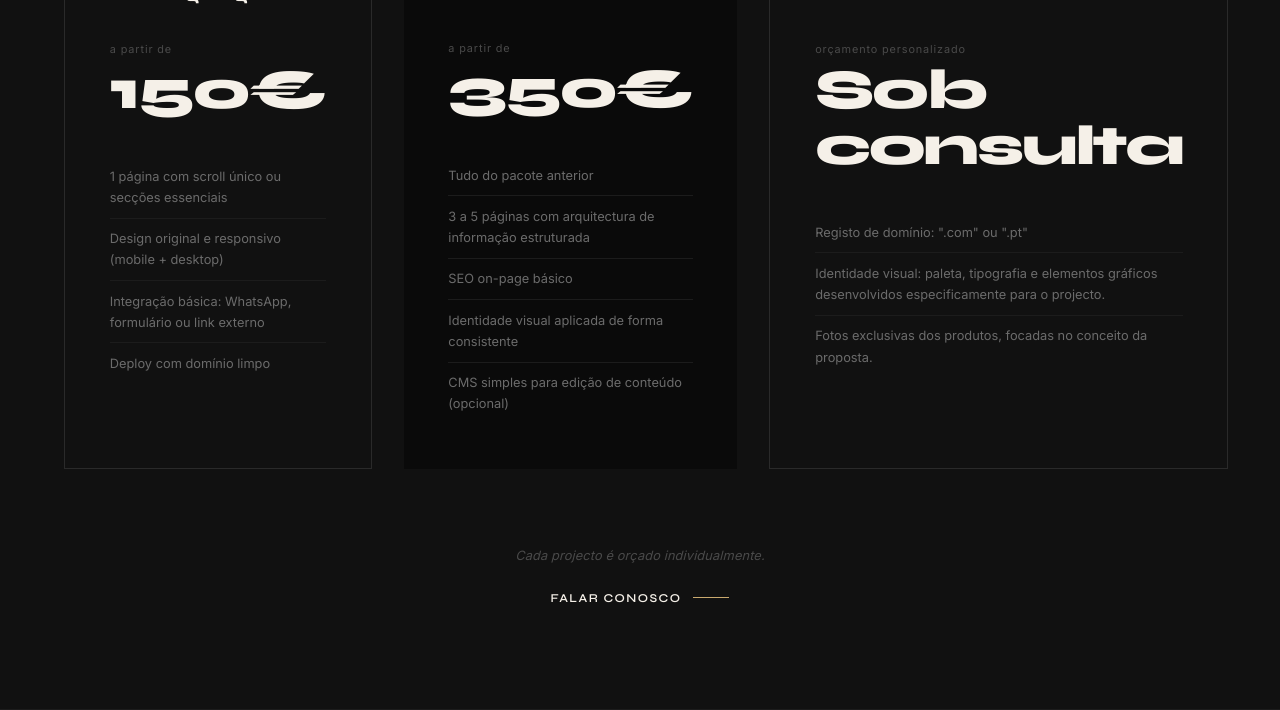
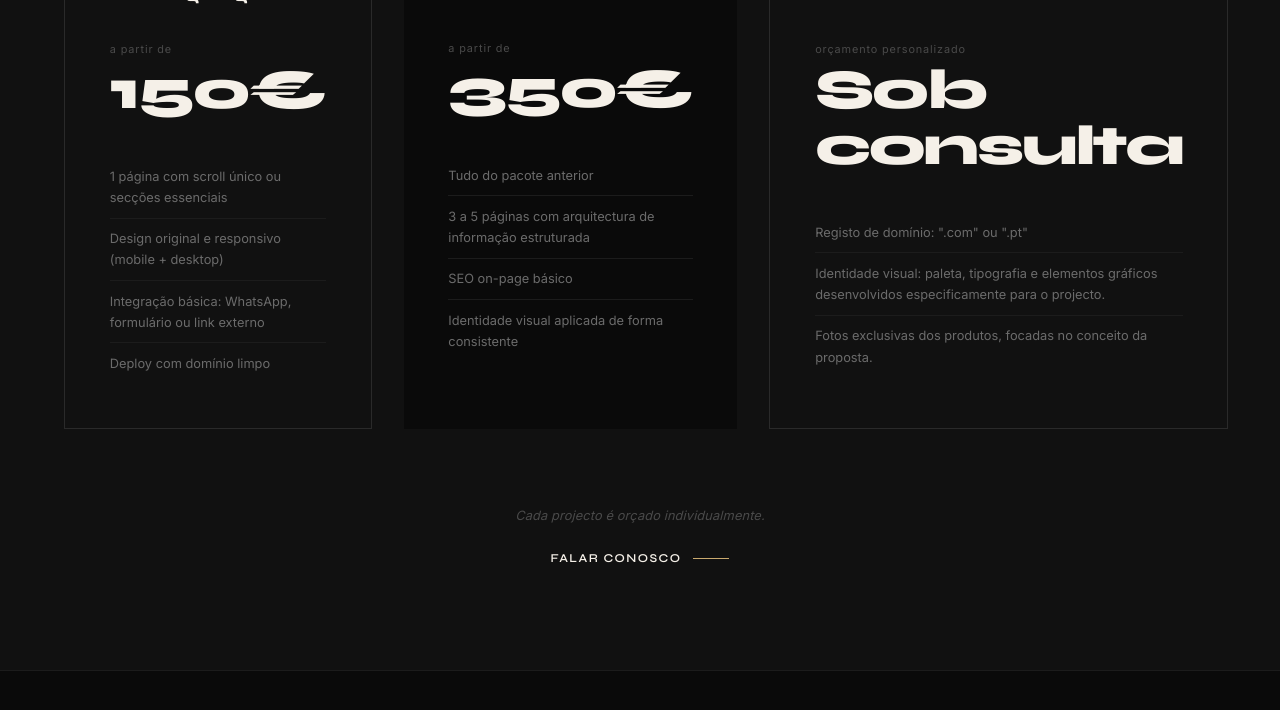
Before and after one commit to SantanderNycz/Void-Studio, a React (Vite) app: page / in a window 1280 px wide. Shown: the part 6739-7449 px from the top of the page. Built offline with nearby package versions, Linux system fonts and the light colour scheme.

Commit message:
fix: comment out optional CMS translation strings in i18n file

```diff
--- a/src/i18n.ts
+++ b/src/i18n.ts
@@ -123,7 +123,7 @@ export const translations = {
             "3 a 5 páginas com arquitectura de informação estruturada",
             "SEO on-page básico",
             "Identidade visual aplicada de forma consistente",
-            "CMS simples para edição de conteúdo (opcional)",
+            // "CMS simples para edição de conteúdo (opcional)",
           ],
         },
         {
@@ -277,7 +277,7 @@ export const translations = {
             "3 to 5 pages with structured information architecture",
             "Basic on-page SEO",
             "Visual identity applied consistently across all pages",
-            "Simple CMS for content editing (optional)",
+            // "Simple CMS for content editing (optional)",
           ],
         },
         {
```
